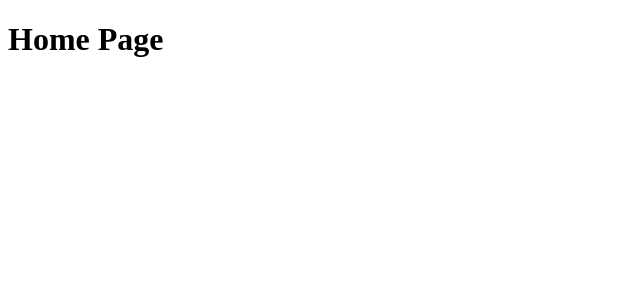
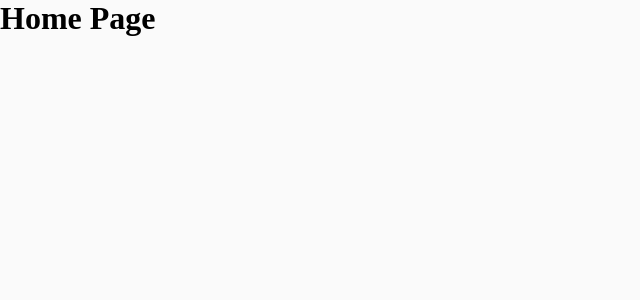
Before and after one commit to SSSerg05/crm, a Next.js app: page / in a window 1280 px wide. Shown: the top 300 px of the page, without its empty margins (0-640 px from the left). Built offline with nearby package versions, Linux system fonts and the light colour scheme.

Commit message:
add global styles

```diff
--- a/src/app/globals.css
+++ b/src/app/globals.css
@@ -3,3 +3,7 @@
   padding: 0;
   margin: 0;
 }
+
+body {
+  background-color: #FAFAFA;
+}
--- a/src/app/layout.tsx
+++ b/src/app/layout.tsx
@@ -1,4 +1,5 @@
 import React from "react";
+import './globals.css';
 
 export default function RootLayout({
   children,
```
